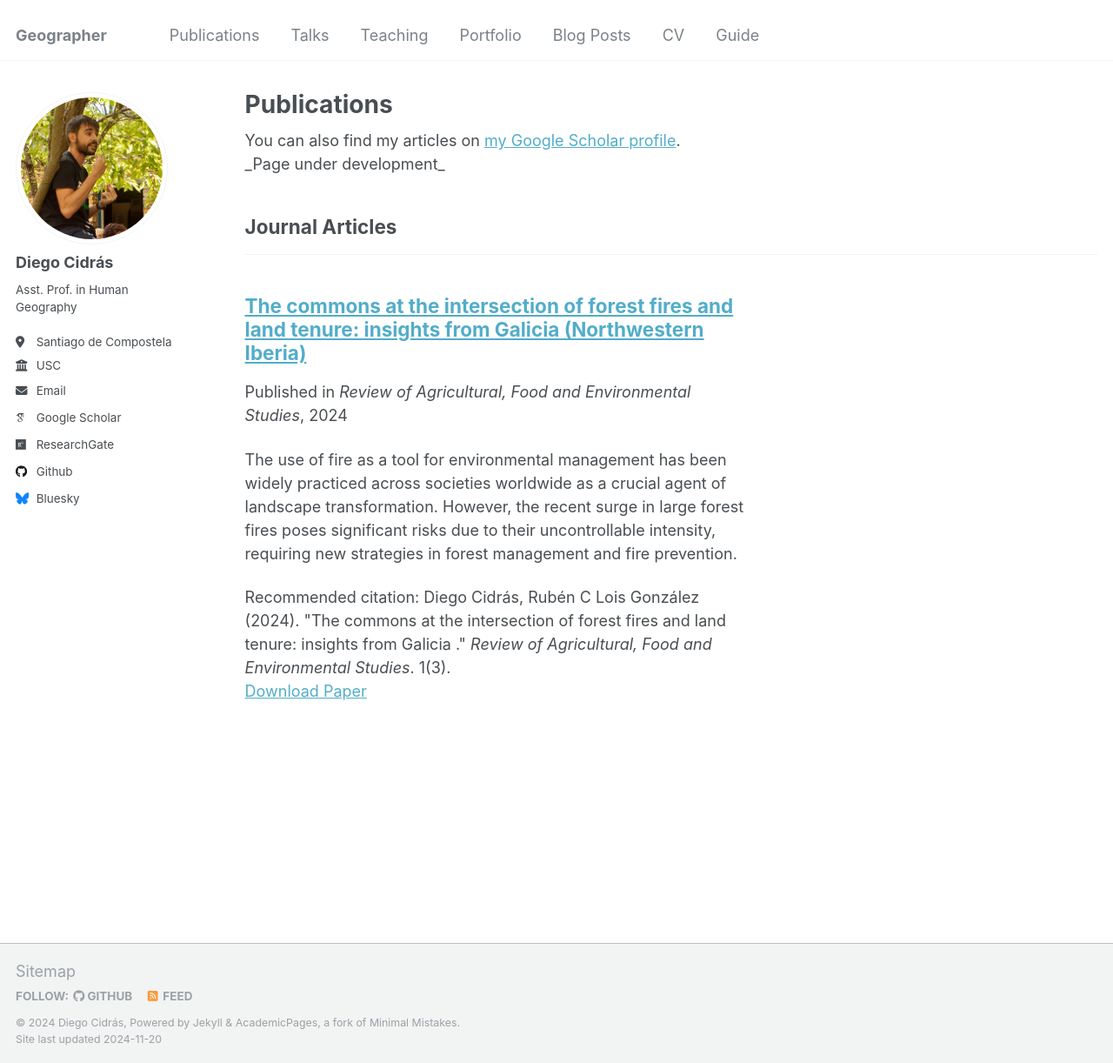
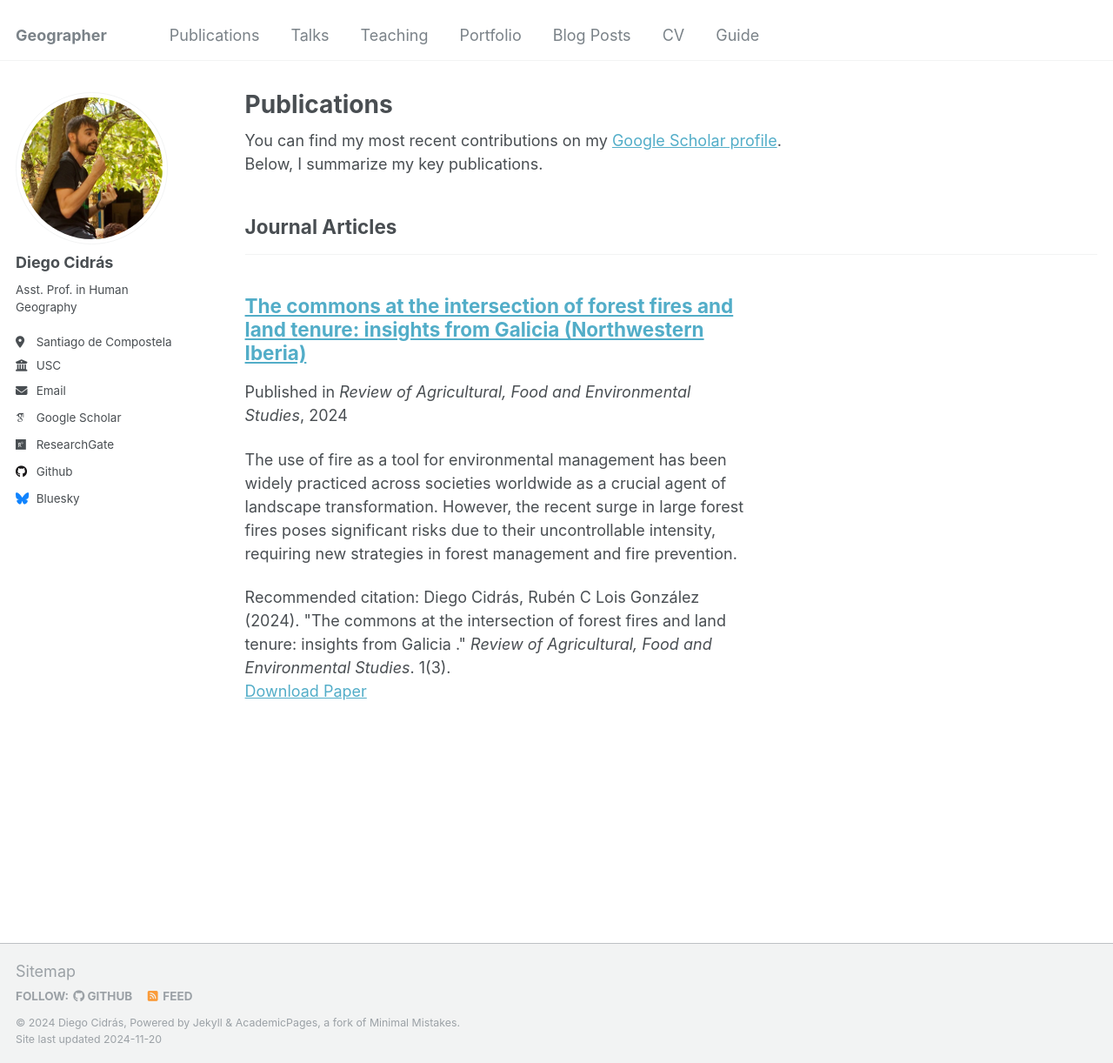
Before and after one commit to diegocidras/diegocidras.github.io, a Jekyll site: the page built from _pages/publications.html, in a window 1280 px wide and 1222 px high. Shown: the whole window at 87% size. Built offline with Jekyll 4.4.1, drawn with Linux system fonts in a browser that asks for light colours; some web fonts are replaced.

Commit message:
Update publications.html

```diff
--- a/_pages/publications.html
+++ b/_pages/publications.html
@@ -6,10 +6,12 @@ author_profile: true
 ---
 
 {% if site.author.googlescholar %}
-  <div class="wordwrap">You can also find my articles on <a href="{{site.author.googlescholar}}">my Google Scholar profile</a>.</div>
+  <div class="wordwrap">You can find my most recent contributions on my <a href="{{site.author.googlescholar}}">Google Scholar profile</a>.</div>
 {% endif %}
 
-_Page under development_
+Below, I summarize my key publications.
+
+
 
 {% include base_path %}
 
```
